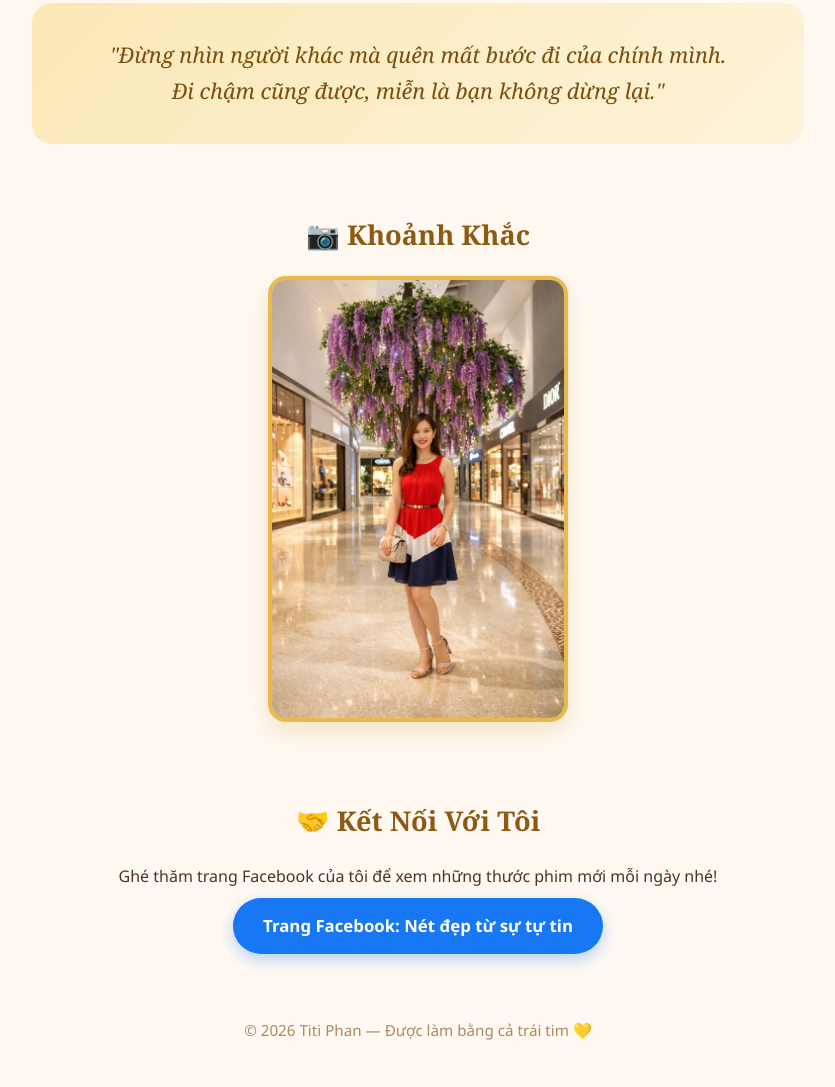
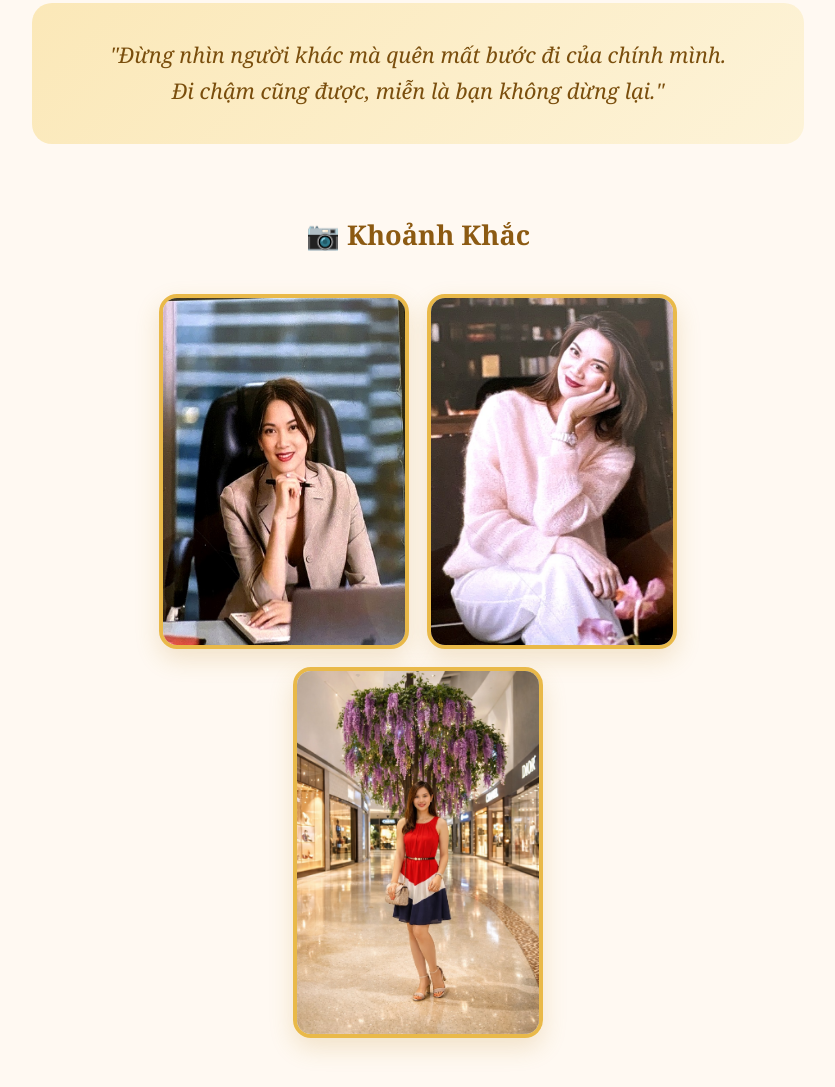
Before and after one commit to myhuongphan812/myhuongphan812.github.io, a plain HTML site: page index.html in a window 1280 px wide. Shown: the part 1466-2553 px from the top of the page, without its empty margins (222-1057 px from the left). Drawn offline with Linux system fonts and the light colour scheme.

Commit message:
Add two new portraits

```diff
--- a/index.html
+++ b/index.html
@@ -79,9 +79,10 @@
     font-size: 1.35em;
     color: #7A4E0D;
   }
-  .gallery { text-align: center; }
+  .gallery { text-align: center; display: flex; flex-wrap: wrap; gap: 18px; justify-content: center; }
+  .gallery h2 { flex-basis: 100%; }
   .gallery img {
-    width: 300px; max-width: 82vw;
+    width: 250px; max-width: 82vw;
     border-radius: 18px;
     border: 4px solid #E9B949;
     box-shadow: 0 10px 24px rgba(190, 140, 40, 0.2);
@@ -156,6 +157,8 @@
 
   <section class="gallery">
     <h2>📷 Khoảnh Khắc</h2>
+    <img src="anh-vest.jpg" alt="Titi Phan — phong thái tự tin nơi công sở">
+    <img src="anh-hong.jpg" alt="Titi Phan — dịu dàng bên hoa lan">
     <img src="anh-that.jpg" alt="Titi Phan">
   </section>
 
```
Also changed, not shown: anh-hong.jpg (added), anh-vest.jpg (added).
